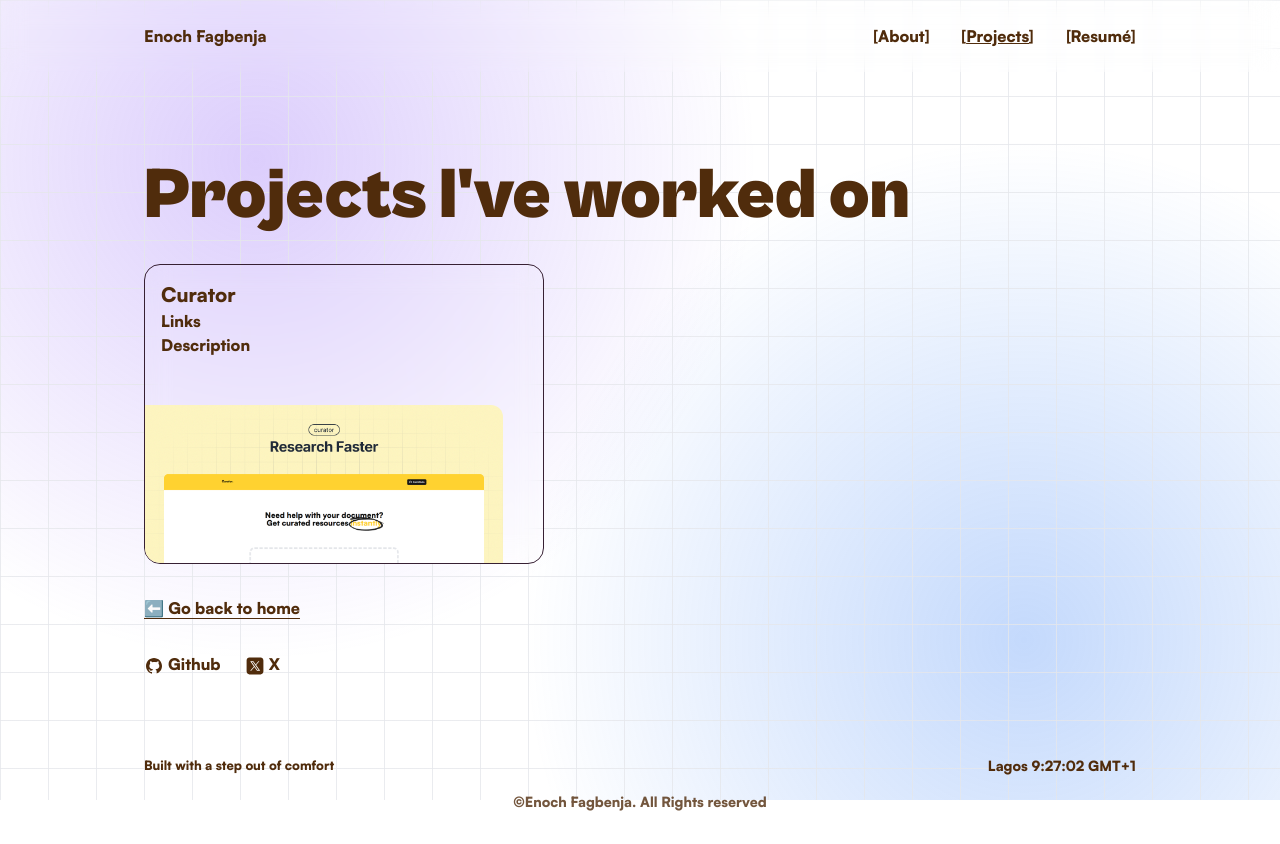
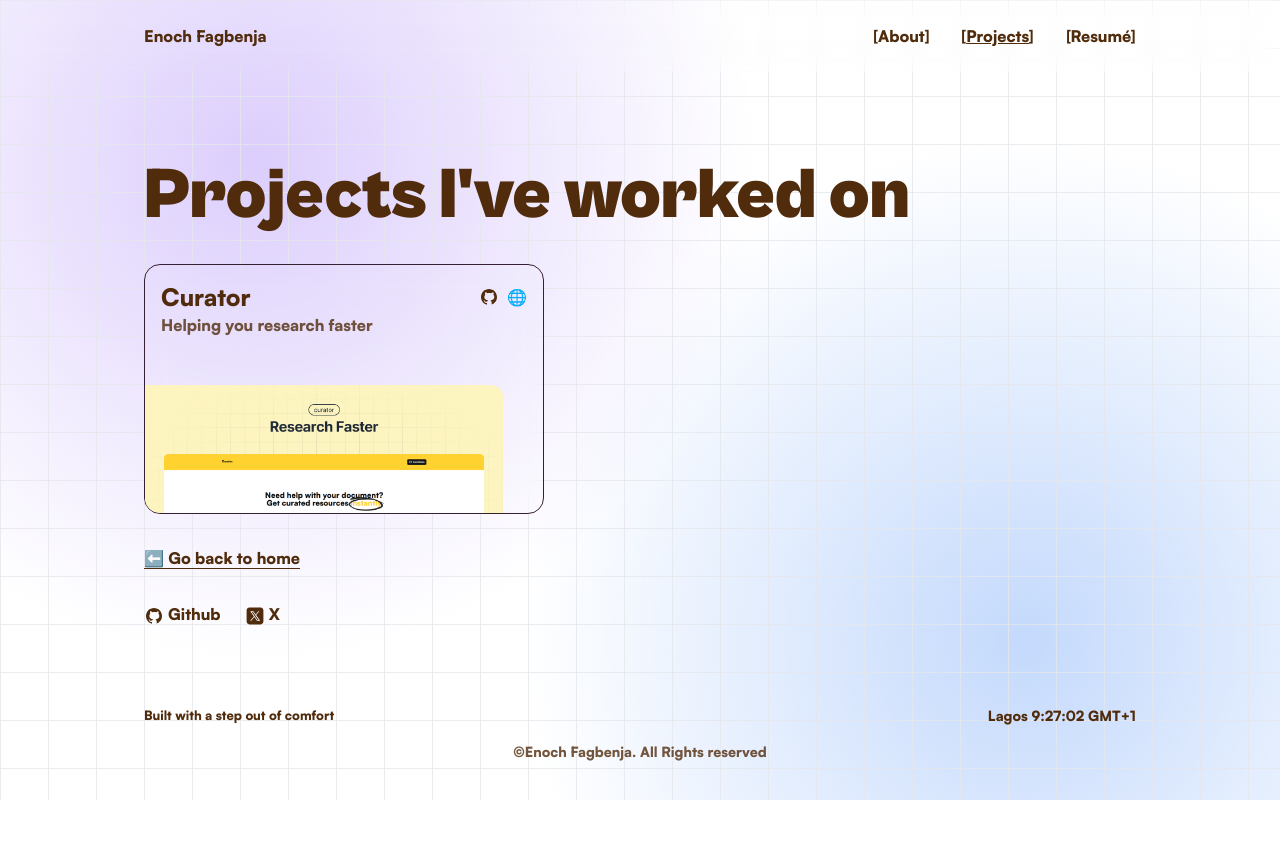
Before and after one commit to fagbenjaenoch/portfolio-v1, a React (Vite) app: page /projects in a window 1280 px wide. After the commit the page ends 800 px from the top, so only its background shows below. Built offline with nearby package versions, Linux system fonts and the light colour scheme.

Commit message:
added links to project card

```diff
--- /dev/null
+++ b/src/components/ProjectCard.tsx
@@ -0,0 +1,44 @@
+import Github from "./ui/Github";
+
+interface ProjectCardProps {
+	projectName: string;
+	description: string;
+	img: string;
+	link: {
+		live: string | null;
+		github: string;
+	};
+}
+
+export default function ProjectCard({
+	projectName,
+	link,
+	img,
+	description,
+}: ProjectCardProps) {
+	return (
+		<div className="backdrop-blur-md border-1 border-accent rounded-2xl w-[400px] h-[250px] transition-shadow duration-300 hover:shadow-xl flex flex-col gap-8 overflow-clip group">
+			<div className="p-4">
+				<div className="flex justify-between">
+					<h3 className="text-2xl">{projectName}</h3>
+					<div className="flex items-center gap-2">
+						<a className="inline-block" href={link.github}>
+							<Github width={20} />
+						</a>
+						<a className="inline-block" href={link.live ?? "google.com"}>
+							🌐
+						</a>
+					</div>
+				</div>
+				<p className="text-secondary-muted">{description}</p>
+			</div>
+			<div className="w-[90%] h-[100%] rounded-tr-xl overflow-clip">
+				<img
+					src={img}
+					alt={"alt text"}
+					className="transition-transform duration-500 object-cover group-hover:scale-110"
+				/>
+			</div>
+		</div>
+	);
+}
--- a/src/components/pages/Projects.tsx
+++ b/src/components/pages/Projects.tsx
@@ -2,6 +2,7 @@ import { Link } from "react-router";
 import Curator from "../../assets/og -curator(1).png";
 import Footer from "../Footer";
 import Layout from "../Layout";
+import ProjectCard from "../ProjectCard";
 
 export default function Projects() {
 	return (
@@ -12,20 +13,12 @@ export default function Projects() {
 				</h1>
 			</section>
 			<section className="px-4 lg:max-w-5xl lg:mx-auto">
-				<div className="backdrop-blur-md border-1 border-accent rounded-2xl w-[400px] h-[300px] transition-shadow duration-300 hover:shadow-xl flex flex-col gap-8 overflow-clip group">
-					<div className="p-4">
-						<h3 className="text-xl">Curator</h3>
-						<a href="https://link.com">Links</a>
-						<p>Description</p>
-					</div>
-					<div className="w-[90%] h-[100%] rounded-tr-xl overflow-clip">
-						<img
-							src={Curator}
-							alt={"alt text"}
-							className="transition-transform object-cover group-hover:scale-110"
-						/>
-					</div>
-				</div>
+				<ProjectCard
+					projectName="Curator"
+					img={Curator}
+					description="Helping you research faster"
+					link={{ github: "github.com", live: "curator.com" }}
+				/>
 			</section>
 			<section className="px-4 lg:max-w-5xl lg:mx-auto mt-8 flex flex-col">
 				<Link to={"/"} className="underline underline-offset-4 block">
--- a/src/components/ui/Github.tsx
+++ b/src/components/ui/Github.tsx
@@ -13,8 +13,10 @@ export default function Github({
 			width={width}
 			height={height}
 			viewBox="0 0 30 30"
+			fill="currentColor"
 			{...props}
 		>
+			<title>Github</title>
 			<path d="M15,3C8.373,3,3,8.373,3,15c0,5.623,3.872,10.328,9.092,11.63C12.036,26.468,12,26.28,12,26.047v-2.051 c-0.487,0-1.303,0-1.508,0c-0.821,0-1.551-0.353-1.905-1.009c-0.393-0.729-0.461-1.844-1.435-2.526 c-0.289-0.227-0.069-0.486,0.264-0.451c0.615,0.174,1.125,0.596,1.605,1.222c0.478,0.627,0.703,0.769,1.596,0.769 c0.433,0,1.081-0.025,1.691-0.121c0.328-0.833,0.895-1.6,1.588-1.962c-3.996-0.411-5.903-2.399-5.903-5.098 c0-1.162,0.495-2.286,1.336-3.233C9.053,10.647,8.706,8.73,9.435,8c1.798,0,2.885,1.166,3.146,1.481C13.477,9.174,14.461,9,15.495,9 c1.036,0,2.024,0.174,2.922,0.483C18.675,9.17,19.763,8,21.565,8c0.732,0.731,0.381,2.656,0.102,3.594 c0.836,0.945,1.328,2.066,1.328,3.226c0,2.697-1.904,4.684-5.894,5.097C18.199,20.49,19,22.1,19,23.313v2.734 c0,0.104-0.023,0.179-0.035,0.268C23.641,24.676,27,20.236,27,15C27,8.373,21.627,3,15,3z"></path>
 		</svg>
 	);
```
